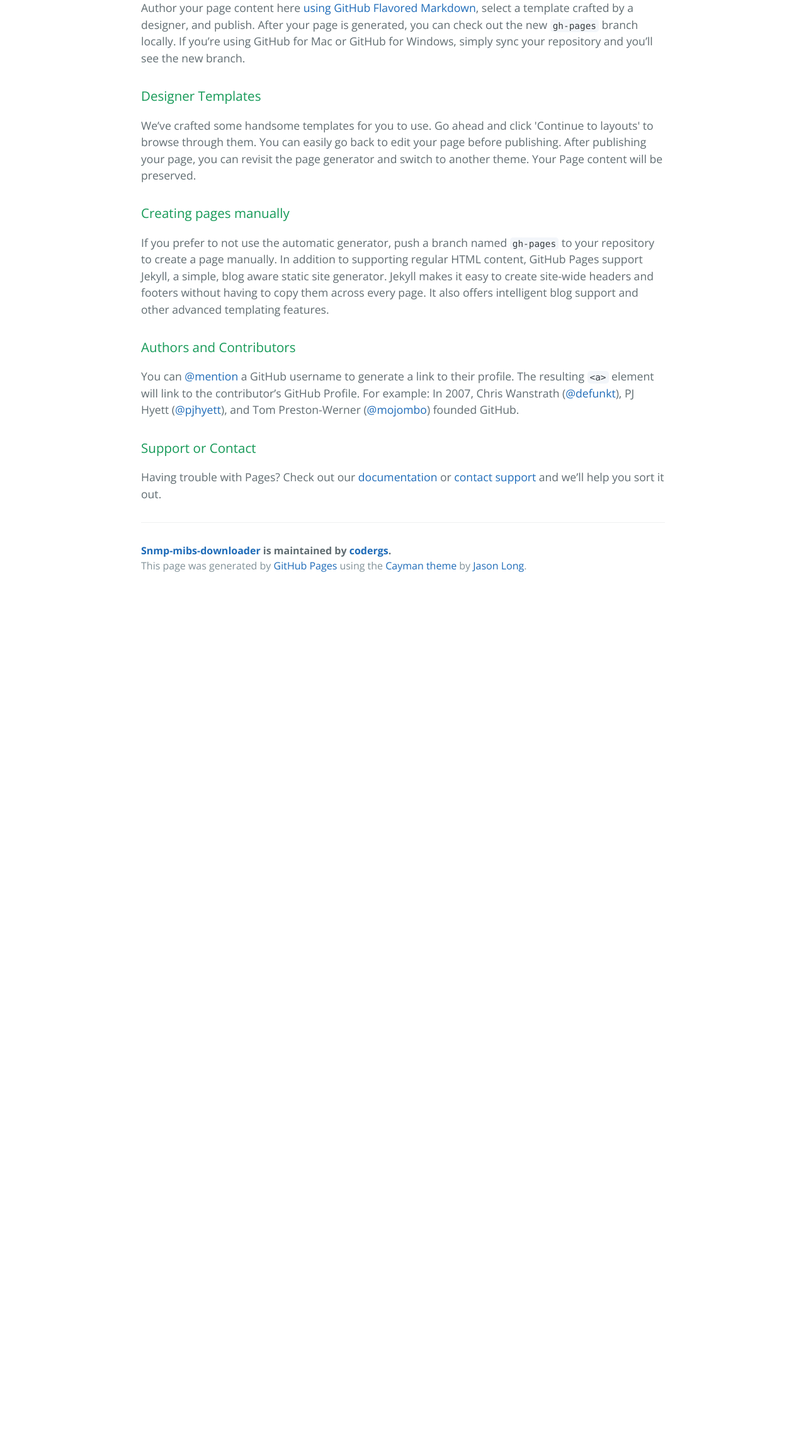
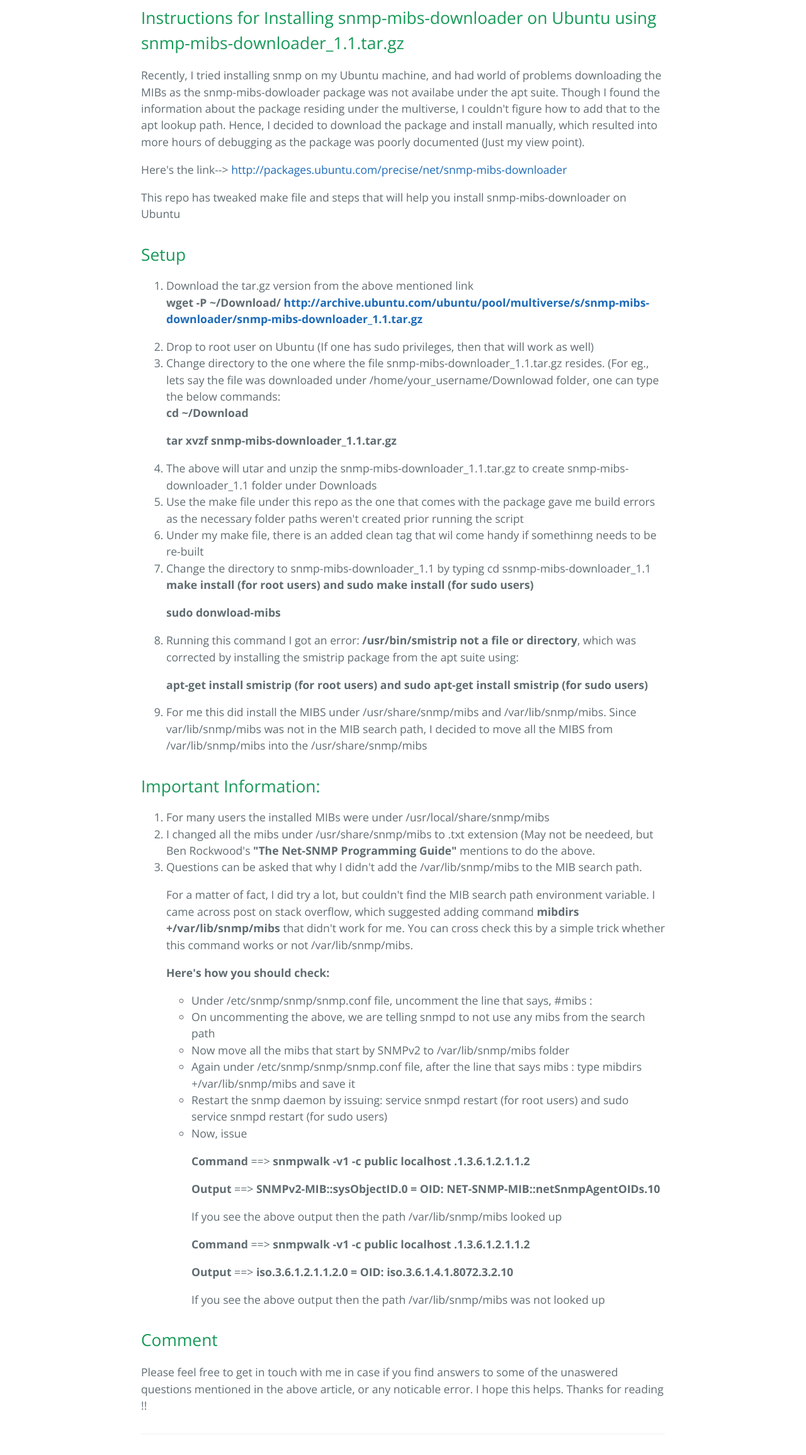
Before and after one commit to codergs/SNMP-MIBS-Downloader, a plain HTML site: page index.html in a window 1280 px wide. Shown: the part 490-2800 px from the top of the page at 63% size. Before the commit the page ends 1432 px from the top, so only its background shows below. Drawn offline with nearby package versions, Linux system fonts and the light colour scheme.

```diff
--- a/index.html
+++ b/index.html
@@ -19,30 +19,92 @@
     </section>
 
     <section class="main-content">
-      <h3>
-<a id="welcome-to-github-pages" class="anchor" href="#welcome-to-github-pages" aria-hidden="true"><span class="octicon octicon-link"></span></a>Welcome to GitHub Pages.</h3>
+      <h1>
+<a id="snmp-mibs-downloader" class="anchor" href="#snmp-mibs-downloader" aria-hidden="true"><span class="octicon octicon-link"></span></a>SNMP MIBS Downloader</h1>
 
-<p>This automatic page generator is the easiest way to create beautiful pages for all of your projects. Author your page content here <a href="https://guides.github.com/features/mastering-markdown/">using GitHub Flavored Markdown</a>, select a template crafted by a designer, and publish. After your page is generated, you can check out the new <code>gh-pages</code> branch locally. If you’re using GitHub for Mac or GitHub for Windows, simply sync your repository and you’ll see the new branch.</p>
+<h2>
+<a id="instructions-for-installing-snmp-mibs-downloader-on-ubuntu-using-snmp-mibs-downloader_11targz" class="anchor" href="#instructions-for-installing-snmp-mibs-downloader-on-ubuntu-using-snmp-mibs-downloader_11targz" aria-hidden="true"><span class="octicon octicon-link"></span></a>Instructions for Installing snmp-mibs-downloader on Ubuntu using snmp-mibs-downloader_1.1.tar.gz</h2>
 
-<h3>
-<a id="designer-templates" class="anchor" href="#designer-templates" aria-hidden="true"><span class="octicon octicon-link"></span></a>Designer Templates</h3>
+<p>Recently, I tried installing snmp on my Ubuntu machine, and had world of problems downloading the MIBs as the snmp-mibs-dowloader
+package was not availabe under the apt suite. Though I found the information about the package residing under the multiverse, I couldn't figure how to add that to the apt lookup path. Hence, I decided to download the package and install manually, which resulted into more hours of debugging as the package was poorly documented (Just my view point). </p>
 
-<p>We’ve crafted some handsome templates for you to use. Go ahead and click 'Continue to layouts' to browse through them. You can easily go back to edit your page before publishing. After publishing your page, you can revisit the page generator and switch to another theme. Your Page content will be preserved.</p>
+<p>Here's the link--&gt; <a href="http://packages.ubuntu.com/precise/net/snmp-mibs-downloader">http://packages.ubuntu.com/precise/net/snmp-mibs-downloader</a></p>
 
-<h3>
-<a id="creating-pages-manually" class="anchor" href="#creating-pages-manually" aria-hidden="true"><span class="octicon octicon-link"></span></a>Creating pages manually</h3>
+<p>This repo has tweaked make file and steps that will help you install snmp-mibs-downloader on Ubuntu </p>
 
-<p>If you prefer to not use the automatic generator, push a branch named <code>gh-pages</code> to your repository to create a page manually. In addition to supporting regular HTML content, GitHub Pages support Jekyll, a simple, blog aware static site generator. Jekyll makes it easy to create site-wide headers and footers without having to copy them across every page. It also offers intelligent blog support and other advanced templating features.</p>
+<h2>
+<a id="setup" class="anchor" href="#setup" aria-hidden="true"><span class="octicon octicon-link"></span></a>Setup</h2>
 
-<h3>
-<a id="authors-and-contributors" class="anchor" href="#authors-and-contributors" aria-hidden="true"><span class="octicon octicon-link"></span></a>Authors and Contributors</h3>
+<ol>
+<li> Download the tar.gz version from the above mentioned link
+<p><strong>wget -P ~/Download/ <a href="http://archive.ubuntu.com/ubuntu/pool/multiverse/s/snmp-mibs-downloader/snmp-mibs-downloader_1.1.tar.gz">http://archive.ubuntu.com/ubuntu/pool/multiverse/s/snmp-mibs-downloader/snmp-mibs-downloader_1.1.tar.gz</a></strong></p>
+</li>
+<li> Drop to root user on Ubuntu (If one has sudo privileges, then that will work as well)</li>
+<li> Change directory to the one where the file snmp-mibs-downloader_1.1.tar.gz resides. (For eg., lets say the file was
+downloaded under /home/your_username/Downlowad folder, one can type the below commands:
+  <p><strong>cd ~/Download</strong>
+  </p>
+<p><strong>tar xvzf snmp-mibs-downloader_1.1.tar.gz</strong></p>
+</li>
+<li> The above will utar and unzip the snmp-mibs-downloader_1.1.tar.gz to create snmp-mibs-downloader_1.1 folder under Downloads</li>
+<li> Use the make file under this repo as the one that comes with the package gave me build errors as the necessary folder paths      weren't created prior running the script</li>
+<li> Under my make file, there is an added clean tag that wil come handy if somethinng needs to be re-built </li>
+<li> Change the directory to snmp-mibs-downloader_1.1 by typing cd ssnmp-mibs-downloader_1.1
+ <p><strong>make install (for root users) and sudo make install (for sudo users)</strong>
+ </p>
+<p><strong>sudo donwload-mibs</strong></p>
+</li>
+<li> Running this command I got an error: <strong>/usr/bin/smistrip not a file or directory</strong>, which was corrected by installing the        smistrip package from the apt suite using:
+<p><strong>apt-get install smistrip (for root users) and sudo apt-get install smistrip (for sudo users)</strong></p>
+</li>
+<li> For me this did install the MIBS under /usr/share/snmp/mibs and /var/lib/snmp/mibs. Since var/lib/snmp/mibs was not in the       MIB search path, I decided to move all the MIBS from /var/lib/snmp/mibs into the /usr/share/snmp/mibs</li>
+</ol>
 
-<p>You can <a href="https://github.com/blog/821" class="user-mention">@mention</a> a GitHub username to generate a link to their profile. The resulting <code>&lt;a&gt;</code> element will link to the contributor’s GitHub Profile. For example: In 2007, Chris Wanstrath (<a href="https://github.com/defunkt" class="user-mention">@defunkt</a>), PJ Hyett (<a href="https://github.com/pjhyett" class="user-mention">@pjhyett</a>), and Tom Preston-Werner (<a href="https://github.com/mojombo" class="user-mention">@mojombo</a>) founded GitHub.</p>
+<h2>
+<a id="important-information" class="anchor" href="#important-information" aria-hidden="true"><span class="octicon octicon-link"></span></a>Important Information:</h2>
 
-<h3>
-<a id="support-or-contact" class="anchor" href="#support-or-contact" aria-hidden="true"><span class="octicon octicon-link"></span></a>Support or Contact</h3>
+<ol>
+<li>For many users the installed MIBs were under /usr/local/share/snmp/mibs</li>
+<li>I changed all the mibs under /usr/share/snmp/mibs to .txt extension (May not be needeed, but Ben Rockwood's <strong>"The  Net-SNMP Programming Guide"</strong> mentions to do the above. </li>
+<li>
+<p>Questions can be asked that why I didn't add the /var/lib/snmp/mibs to the MIB search path.
+</p>
+<p>For a matter of fact, I did try a lot, but couldn't find the MIB search path environment variable. I came across                 post on stack overflow, which suggested adding command <strong>mibdirs +/var/lib/snmp/mibs</strong> that didn't work for me. You              can cross check this by a simple trick whether this command works or not /var/lib/snmp/mibs. </p>
 
-<p>Having trouble with Pages? Check out our <a href="https://help.github.com/pages">documentation</a> or <a href="https://github.com/contact">contact support</a> and we’ll help you sort it out.</p>
+<p><strong>Here's how you should check:</strong></p>
+
+<ul>
+<li>Under /etc/snmp/snmp/snmp.conf file, uncomment the line that says, #mibs :</li>
+<li>On uncommenting the above, we are telling snmpd to not use any mibs from the search path </li>
+<li>Now move all the mibs that start by SNMPv2 to /var/lib/snmp/mibs folder </li>
+<li>Again under /etc/snmp/snmp/snmp.conf file, after the line that says mibs :
+type mibdirs +/var/lib/snmp/mibs and  save it</li>
+<li>Restart the snmp daemon by issuing:
+service snmpd restart (for root users) and sudo service snmpd restart (for sudo users)</li>
+<li>
+<p>Now, issue
+</p>
+<p><strong>Command</strong> ==&gt; <strong>snmpwalk -v1 -c public localhost .1.3.6.1.2.1.1.2</strong>
+</p>
+<p><strong>Output</strong>  ==&gt; <strong>SNMPv2-MIB::sysObjectID.0 = OID: NET-SNMP-MIB::netSnmpAgentOIDs.10</strong> </p>
+
+<p>If you see the above output then the path /var/lib/snmp/mibs looked up</p>
+
+<p></p>
+<p><strong>Command</strong> ==&gt;  <strong>snmpwalk -v1 -c public localhost .1.3.6.1.2.1.1.2</strong>
+</p>
+<p><strong>Output</strong>  ==&gt;  <strong>iso.3.6.1.2.1.1.2.0 = OID: iso.3.6.1.4.1.8072.3.2.10</strong></p>
+
+<p>If you see the above output then the path /var/lib/snmp/mibs was not looked up </p>
+</li>
+</ul>
+</li>
+</ol>
+
+<h2>
+<a id="comment" class="anchor" href="#comment" aria-hidden="true"><span class="octicon octicon-link"></span></a>Comment</h2>
+
+<p>Please feel free to get in touch with me in case if you find answers to some of the unaswered questions mentioned in the above article, or any noticable error. I hope this helps. Thanks for reading !!</p>
 
       <footer class="site-footer">
         <span class="site-footer-owner"><a href="https://github.com/codergs/SNMP-MIBS-Downloader">Snmp-mibs-downloader</a> is maintained by <a href="https://github.com/codergs">codergs</a>.</span>
```
Also changed, not shown: params.json (+1 -1 lines).
